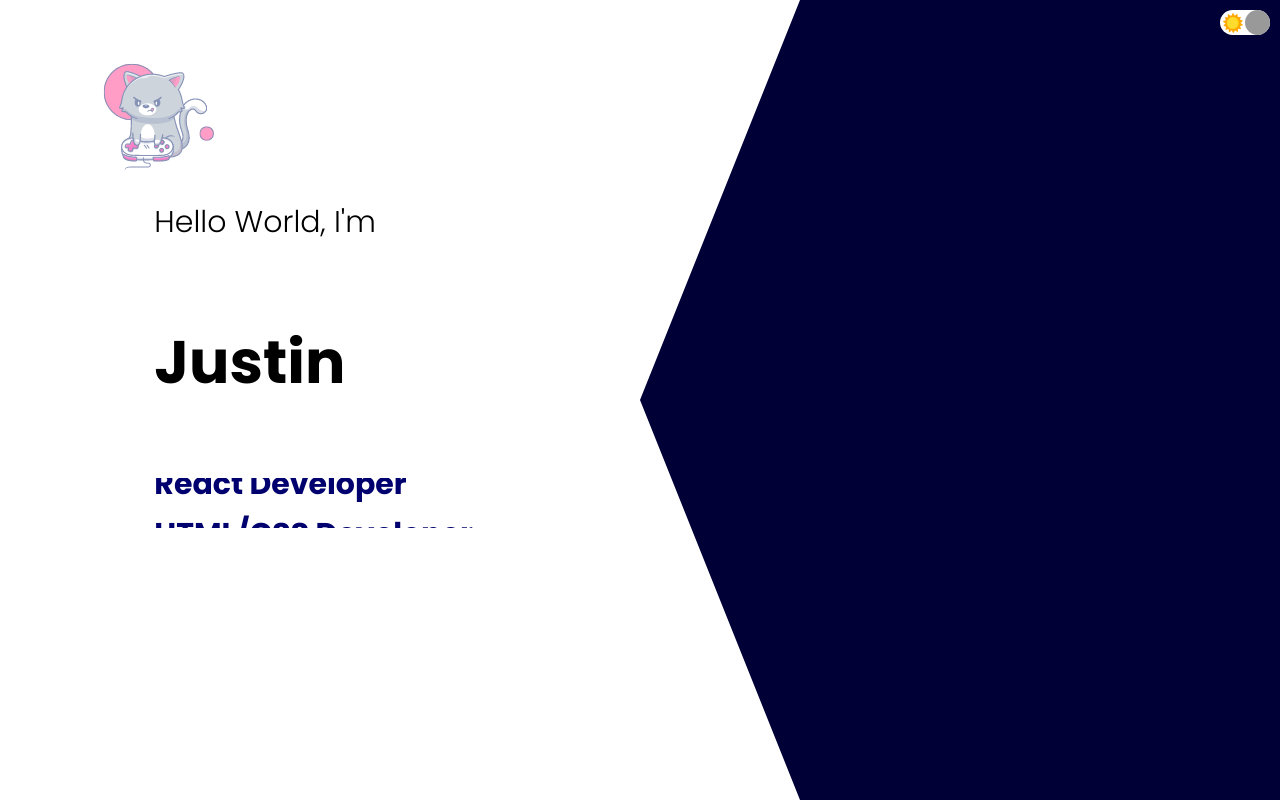
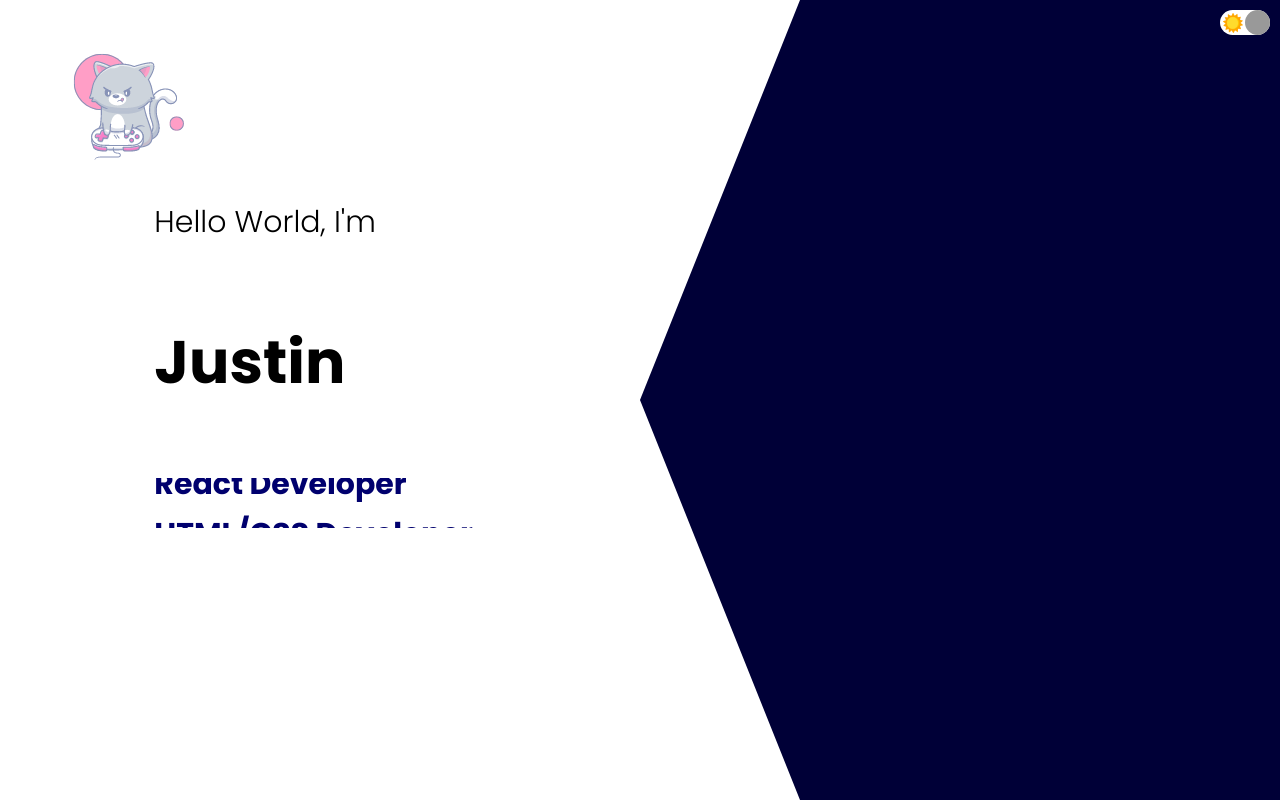
Before and after one commit to justinklam/portfolio, a React (Create React App) app: page / in a window 1280 px wide. Shown: the top 802 px of the page. Built offline with nearby package versions, Linux system fonts and the light colour scheme.

Commit message:
add media query at 860px for logo display

```diff
--- a/src/components/topNav/topNav.css
+++ b/src/components/topNav/topNav.css
@@ -11,7 +11,19 @@
   padding: 10px 30px;
   display: flex;
   align-items: center;
-  justify-content: space-between
+  justify-content: space-between;
+}
+
+.logo {
+  position: absolute;
+  left: 0;
+  top: 0;
+}
+
+@media screen and (max-width: 860px) {
+  .logo {
+    display: none;
+  }
 }
 
 @media screen and (max-width: 480px) {
```
Also changed, not shown: src/components/topNav/TopNav.jsx (+6 -7 lines).
